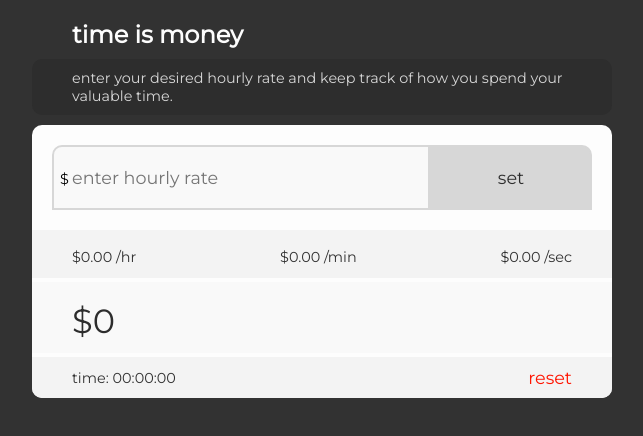
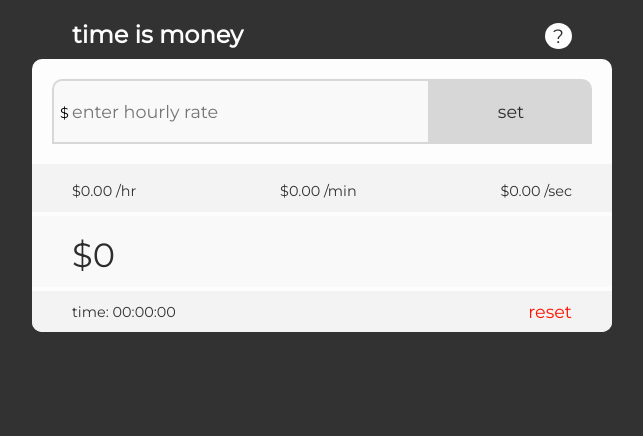
Before and after one commit to caseyharvey/time-is-money, a React (Create React App) app: page / in a window 1280 px wide. Shown: the top 436 px of the page, without its empty margins (318-961 px from the left). Built offline with nearby package versions, Linux system fonts and the light colour scheme.

Commit message:
Add help messages and ? toggle to control visibilty. Some bug fixes and css changes

```diff
--- a/src/CSS/App.css
+++ b/src/CSS/App.css
@@ -14,7 +14,7 @@
   font-size: 1.9em;
 }
 
-.buttonBaseStyle, .redButton, .blueButton, .primaryControls .inputAndDisplay form div button, .taskControls .taskInput form button, .modalBackground .modalContainer .modalButtonContainer .modalCancel, .modalBackground .modalContainer .modalButtonContainer .modalConfirm {
+.buttonBaseStyle, .redButton, .blueButton, .container .infoLogo, .primaryControls .inputAndDisplay form div button, .taskControls .taskInput form button, .modalBackground .modalContainer .modalButtonContainer .modalCancel, .modalBackground .modalContainer .modalButtonContainer .modalConfirm {
   outline: none;
   border-style: none;
   -webkit-box-sizing: border-box;
@@ -24,6 +24,7 @@
 
 .hide {
   visibility: hidden;
+  display: none;
 }
 
 .paddingOne, .container .completedTaskList .completedTaskEntry .taskName, .container .completedTaskList .completedTaskEntry .totalTaskValue, .primaryControls .primaryTimer .valueBreakdown, .dollarValue, .taskControls .taskDetails .taskName {
@@ -33,7 +34,7 @@
   padding-left: 20px;
 }
 
-.paddingTwo, h2, .helpMessage, .container .completedTaskList .completedTaskEntry .taskDetails, .timerDisplay {
+.paddingTwo, .helpMessage, .container h2, .container .completedTaskList .completedTaskEntry .taskDetails, .timerDisplay {
   padding-top: 10px;
   padding-right: 20px;
   padding-bottom: 10px;
@@ -104,13 +105,6 @@ input:-webkit-autofill:focus {
           animation: slideInLeft 250ms forwards cubic-bezier(0.55, 0.5, 0.97, 0.76);
 }
 
-h2 {
-  margin: 0;
-  color: #fdfdfd;
-  -ms-flex-item-align: start;
-      align-self: flex-start;
-}
-
 .helpMessage {
   width: 100%;
   color: #d7d7d7;
@@ -141,6 +135,28 @@ h2 {
   -webkit-box-direction: normal;
       -ms-flex-direction: column;
           flex-direction: column;
+  position: relative;
+}
+
+.container .infoLogo {
+  top: 23px;
+  right: 30px;
+  color: #2d2d2d;
+  padding: 1px 8px;
+  position: absolute;
+  border-radius: 50%;
+  background-color: #fdfdfd;
+  font-size: 1.2em;
+}
+
+.container h2 {
+  margin: 0;
+  width: 100%;
+  color: #fdfdfd;
+  -ms-flex-item-align: start;
+      align-self: flex-start;
+  -webkit-box-sizing: border-box;
+          box-sizing: border-box;
 }
 
 .container .completedTaskList {
@@ -164,6 +180,8 @@ h2 {
   -webkit-box-direction: normal;
       -ms-flex-direction: column;
           flex-direction: column;
+  border-radius: 10px;
+  background-color: #f9f9f9;
 }
 
 .container .completedTaskList .completedTaskEntry .taskName {
@@ -600,7 +618,7 @@ h2 {
   display: -ms-flexbox;
   display: flex;
   margin-top: 100px;
-  max-width: 500px;
+  max-width: 440px;
   max-height: 250px;
   border-radius: 10px;
   -webkit-box-align: center;
@@ -688,7 +706,7 @@ h2 {
     padding-bottom: 12px;
     padding-left: 30px;
   }
-  .paddingTwo, h2, .helpMessage, .container .completedTaskList .completedTaskEntry .taskDetails, .timerDisplay {
+  .paddingTwo, .helpMessage, .container h2, .container .completedTaskList .completedTaskEntry .taskDetails, .timerDisplay {
     padding-top: 10px;
     padding-right: 30px;
     padding-bottom: 10px;
@@ -707,6 +725,9 @@ h2 {
     top: 1.2px;
     left: 8px;
   }
+  .container .infoLogo {
+    right: 40px;
+  }
 }
 
 @media (min-width: 600px) {
@@ -716,7 +737,7 @@ h2 {
     padding-bottom: 12px;
     padding-left: 40px;
   }
-  .paddingTwo, h2, .helpMessage, .container .completedTaskList .completedTaskEntry .taskDetails, .timerDisplay {
+  .paddingTwo, .helpMessage, .container h2, .container .completedTaskList .completedTaskEntry .taskDetails, .timerDisplay {
     padding-top: 10px;
     padding-right: 40px;
     padding-bottom: 10px;
@@ -724,6 +745,9 @@ h2 {
   }
   .inputPadding, .primaryControls .inputAndDisplay, .taskControls .taskInput {
     padding: 20px;
+  }
+  .container .infoLogo {
+    right: 50px;
   }
 }
 
--- a/src/CSS/App.scss
+++ b/src/CSS/App.scss
@@ -28,6 +28,7 @@ $confirm: rgb(0, 150, 50);
 }
 .hide {
   visibility: hidden;
+  display: none;
 }
 
 .paddingOne {
@@ -106,13 +107,6 @@ input:-webkit-autofill:focus {
   animation: slideInLeft 250ms forwards cubic-bezier(0.55, 0.5, 0.97, 0.76);
 }
 
-h2 {
-  margin: 0;
-  color: $light;
-  align-self: flex-start;
-  @extend .paddingTwo;
-}
-
 .helpMessage {
   width: 100%;
   color: $mediumGrey;
@@ -136,6 +130,28 @@ h2 {
   align-items: center;
   box-sizing: border-box;
   flex-direction: column;
+  position: relative;
+
+  .infoLogo {
+    top: 23px;
+    right: 30px;
+    color: $dark;
+    padding: 1px 8px;
+    position: absolute;
+    border-radius: 50%;
+    background-color: $light;
+    font-size: 1.2em;
+    @extend .buttonBaseStyle;
+  }
+
+  h2 {
+    margin: 0;
+    width: 100%;
+    color: $light;
+    align-self: flex-start;
+    box-sizing: border-box;
+    @extend .paddingTwo;
+  }
 
   .completedTaskList {
     width: 100%;
@@ -147,6 +163,8 @@ h2 {
       display: flex;
       margin-bottom: 5px;
       flex-direction: column;
+      border-radius: 10px;
+      background-color: $extraLightGrey;
       @extend .responsiveFont;
 
       .taskName {
@@ -497,7 +515,7 @@ h2 {
     padding: 30px;
     display: flex;
     margin-top: 100px;
-    max-width: 500px;
+    max-width: 440px;
     max-height: 250px;
     border-radius: 10px;
     align-items: center;
@@ -589,6 +607,11 @@ h2 {
       left: 8px;
     }
   }
+  .container {
+    .infoLogo {
+      right: 40px;
+    }
+  }
 }
 @media (min-width: 600px) {
   .paddingOne {
@@ -605,6 +628,11 @@ h2 {
   }
   .inputPadding {
     padding: 20px;
+  }
+  .container {
+    .infoLogo {
+      right: 50px;
+    }
   }
 }
 @keyframes slideInDown {
--- a/src/actions/index.js
+++ b/src/actions/index.js
@@ -51,9 +51,10 @@ export const resetPrimaryTimer = () => {
     dispatch({
       type: 'PRIMARY_RESET_MODAL'
     });
-    dispatch({
-      type: 'SHOW_TASK_TIMER'
-    });
+    if (getState().taskTimer.timerIsVisible)
+      dispatch({
+        type: 'SHOW_TASK_TIMER'
+      });
     dispatch({
       type: 'RESET_COMPLETED_TASKS'
     });
@@ -179,3 +180,8 @@ export const toggleCompleteTaskWarning = () => {
     type: 'SHOW_COMPLETE_TASK_WARNING'
   };
 };
+export const toggleShowHelp = () => {
+  return {
+    type: 'TOGGLE_SHOW_HELP'
+  };
+};
--- a/src/components/App.js
+++ b/src/components/App.js
@@ -6,14 +6,19 @@ import CompletedTaskList from './CompletedTaskList';
 import PrimaryTimer from './PrimaryTimer';
 import TaskDetails from './TaskDetails';
 import TaskInput from './TaskInput';
+import { toggleShowHelp } from '../actions';
 
 import '../CSS/App.css';
 
 const App = props => {
+  let displayHelpMessages = props.showHelp ? 'helpMessage' : 'helpMessage hide';
   return (
     <div className='container'>
+      <button onClick={props.toggleShowHelp} className='infoLogo'>
+        ?
+      </button>
       <h2>time is money</h2>
-      <div className='helpMessage'>
+      <div className={displayHelpMessages}>
         enter your desired hourly rate and keep track of how you spend your
         valuable time.
       </div>
@@ -22,13 +27,13 @@ const App = props => {
         <PrimaryTimer />
       </div>
       <div className={props.showTaskTimer ? 'taskControls' : 'hide'}>
-        <div className='helpMessage'>
+        <div className={displayHelpMessages}>
           you can also create a new timer to keep track of a task, simply enter
           a name and hit start.
         </div>
         <TaskInput />
         <TaskDetails />
-        <div className='helpMessage'>
+        <div className={displayHelpMessages}>
           once you have completed a task a detailed description will appear
           below
         </div>
@@ -39,7 +44,8 @@ const App = props => {
 };
 const mapStateToProps = state => {
   return {
+    showHelp: state.help.showHelp,
     showTaskTimer: state.taskTimer.timerIsVisible
   };
 };
-export default connect(mapStateToProps)(App);
+export default connect(mapStateToProps, { toggleShowHelp })(App);
--- a/src/components/CompletedTaskList.js
+++ b/src/components/CompletedTaskList.js
@@ -10,7 +10,6 @@ class CompletedTaskList extends React.Component {
 
   render() {
     const completedTasks = this.props.completedTasks;
-    console.log(completedTasks);
     return (
       <div className='completedTaskList'>
         {completedTasks.map(task => (
--- a/src/components/PrimaryTimer.js
+++ b/src/components/PrimaryTimer.js
@@ -39,7 +39,8 @@ class PrimaryTimer extends React.Component {
           confirm={this.resetAll}
           cancel={togglePrimaryResetModal}
           isVisible={isVisible ? '' : 'hide'}
-          message='this will reset the primary timer and your hourly rate'
+          message='this is a master reset, all data will be lost.
+           are you sure you would like to continue?'
         />
       </div>
     );
--- a/src/reducers/completedTasksReducer.js
+++ b/src/reducers/completedTasksReducer.js
@@ -21,6 +21,7 @@ export default (state = initialState, action) => {
         if (task.id !== action.payload) {
           return task;
         }
+        return null;
       });
     default:
       return state;
--- /dev/null
+++ b/src/reducers/helpReducer.js
@@ -0,0 +1,12 @@
+const initialState = {
+  showHelp: false
+};
+
+export default (state = initialState, action) => {
+  switch (action.type) {
+    case 'TOGGLE_SHOW_HELP':
+      return { showHelp: state.showHelp ? false : true };
+    default:
+      return state;
+  }
+};
--- a/src/reducers/index.js
+++ b/src/reducers/index.js
@@ -1,6 +1,7 @@
 import { combineReducers } from 'redux';
 import { reducer as formReducer } from 'redux-form';
 
+import helpReducer from './helpReducer';
 import rateReducer from './rateReducer';
 import taskReducer from './taskReducer';
 import modalReducer from './modalReducer';
@@ -8,6 +9,7 @@ import primaryTimerReducer from './primaryTimerReducer';
 import completedTasksReducer from './completedTasksReducer';
 
 export default combineReducers({
+  help: helpReducer,
   form: formReducer,
   rate: rateReducer,
   modal: modalReducer,
```
Also changed, not shown: 1 other file (tests, documents, lock files or other folders).
